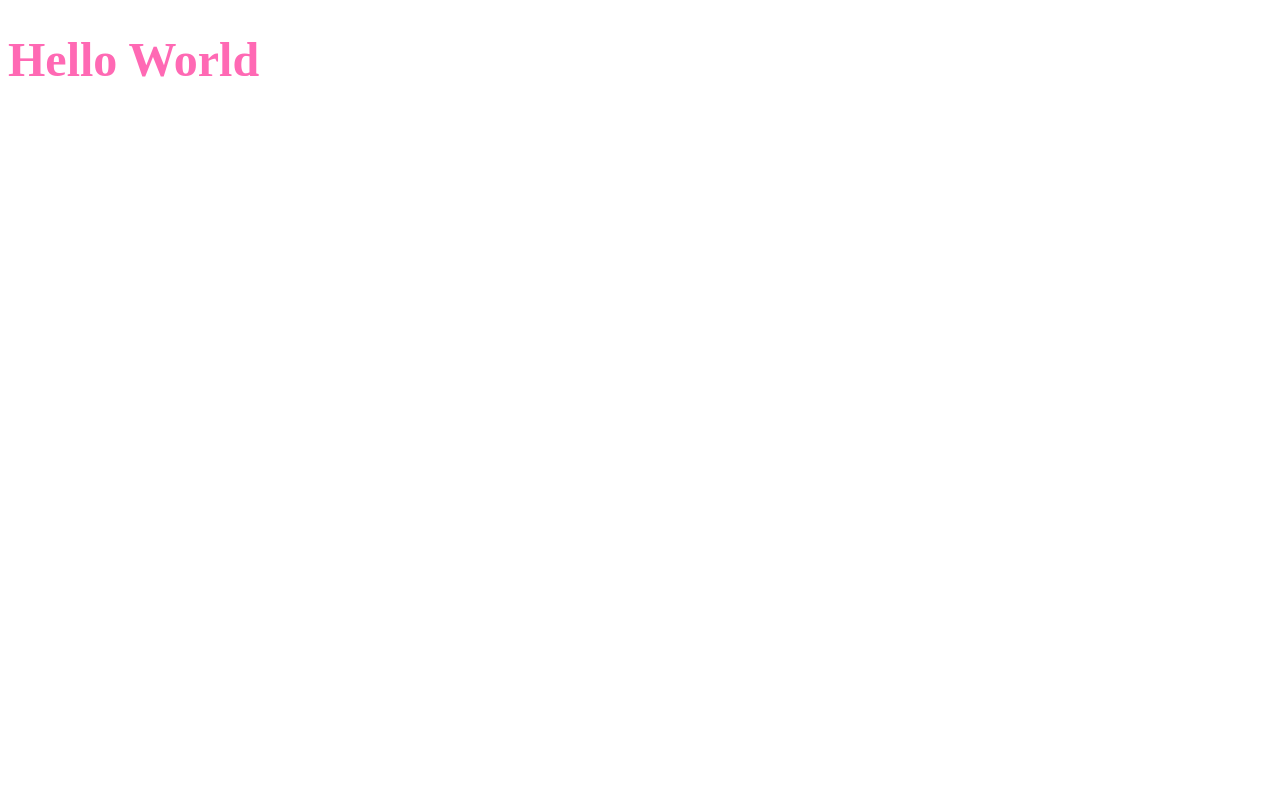
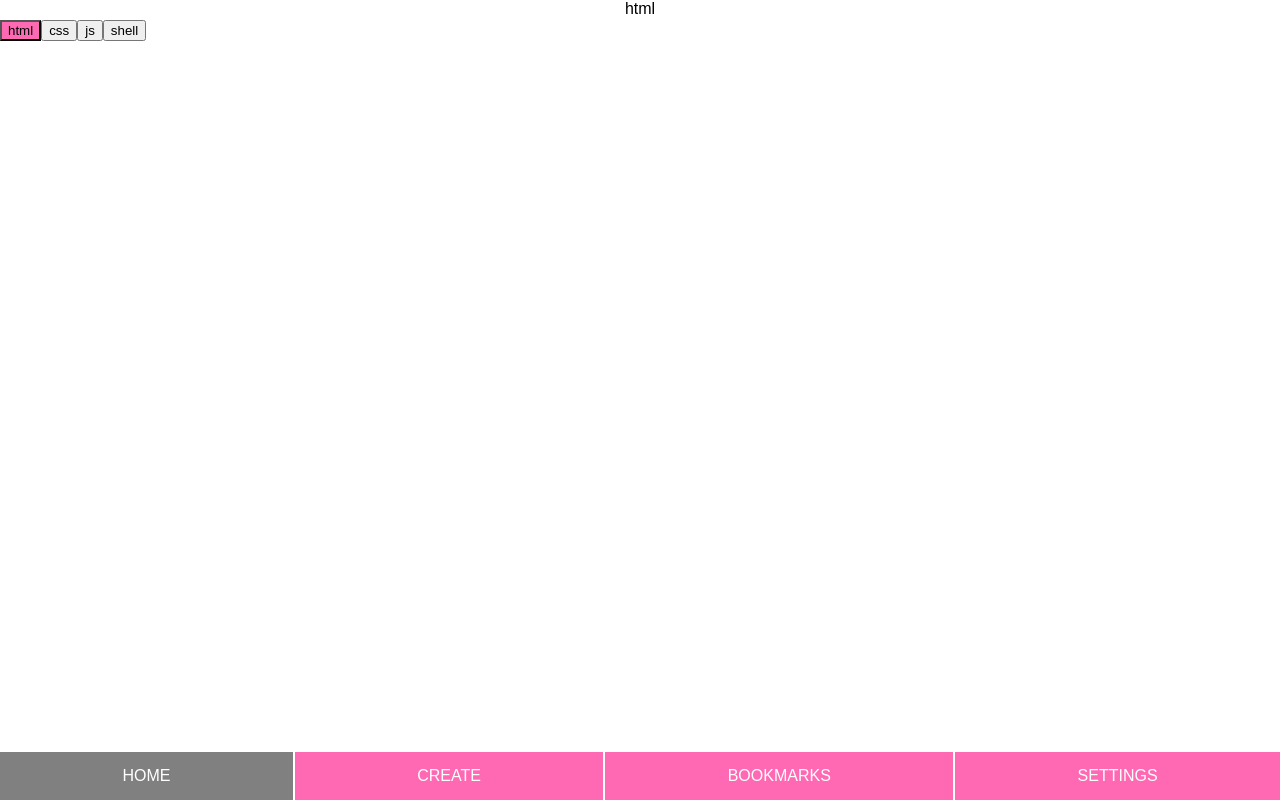
Before and after one commit to FSchubert92/react-learning-app, a React (Create React App) app: page / in a window 1280 px wide. Built offline with nearby package versions, Linux system fonts and the light colour scheme.

Commit message:
added something

```diff
--- a/package.json
+++ b/package.json
@@ -10,6 +10,7 @@
     "babel-plugin-styled-components": "^1.10.0",
     "react": "^16.8.2",
     "react-dom": "^16.8.2",
+    "react-router-dom": "^4.3.1",
     "react-scripts": "2.1.5",
     "styled-components": "^4.1.3"
   },
--- a/src/App.js
+++ b/src/App.js
@@ -1,12 +1,94 @@
 import React, { Component } from 'react'
 import styled from 'styled-components'
-const StyledText = styled.h1`
-  font-size: 3em;
-  color: hotpink;
+import Header from './components/Header'
+import Filter from './components/Filter'
+import { BrowserRouter as Router, Route, NavLink } from 'react-router-dom'
+import Home from './routes/Home'
+import Create from './routes/Create'
+import Bookmarks from './routes/Bookmarks'
+import Settings from './routes/Settings'
+import GlobalStyles from './GlobalStyles'
+
+const BodyGrid = styled.div`
+  display: grid;
+  height: 100vh;
+  overflow: hidden;
+  grid-template-rows: auto 48px;
+  grid-gap: 2px;
 `
+
+const Navbar = styled.nav`
+  display: grid;
+  grid-auto-flow: column;
+  grid-gap: 2px;
+
+  .navItem {
+    display: flex;
+    align-items: center;
+    justify-content: center;
+    padding: 10px;
+    background: hotpink;
+    text-transform: uppercase;
+    color: white;
+    text-decoration: none;
+
+    &:hover {
+      background-color: deeppink;
+    }
+    &:active {
+      background: cyan;
+      color: black;
+    }
+  }
+  .navItem--active {
+    background: grey;
+  }
+`
+
 class App extends Component {
   render() {
-    return <StyledText>Hello World</StyledText>
+    return (
+      <Router>
+        <BodyGrid>
+          <Route exact path="/" component={Home} />
+          <Route path="/create" component={Create} />
+          <Route path="/bookmarks" component={Bookmarks} />
+          <Route path="/settings" component={Settings} />
+          <Navbar>
+            <NavLink
+              exact
+              activeClassName="navItem--active"
+              className={'navItem'}
+              to="/"
+            >
+              Home
+            </NavLink>
+            <NavLink
+              activeClassName="navItem--active"
+              className={'navItem'}
+              to="/create"
+            >
+              Create
+            </NavLink>
+            <NavLink
+              activeClassName="navItem--active"
+              className={'navItem'}
+              to="/bookmarks"
+            >
+              Bookmarks
+            </NavLink>
+            <NavLink
+              activeClassName="navItem--active"
+              className={'navItem'}
+              to="/settings"
+            >
+              Settings
+            </NavLink>
+            <GlobalStyles />
+          </Navbar>
+        </BodyGrid>
+      </Router>
+    )
   }
 }
 
--- /dev/null
+++ b/src/GlobalStyles.js
@@ -0,0 +1,12 @@
+import { createGlobalStyle } from 'styled-components'
+
+export default createGlobalStyle`
+  * {
+    box-sizing: border-box;
+  }
+
+  body {
+    font-family: sans-serif;
+    margin: 0;
+  }
+`
--- /dev/null
+++ b/src/components/Filter.js
@@ -0,0 +1,25 @@
+import React, { Component } from 'react'
+
+export default class Filter extends Component {
+  onClick = event => {
+    this.props.onClick(event.target.value)
+  }
+
+  render() {
+    const { items, active, onClick } = this.props
+
+    return items.map(item => {
+      return (
+        <button
+          style={item === active ? { background: 'hotpink' } : {}}
+          value={item}
+          onClick={() => onClick(item)}
+        >
+          {item}
+        </button>
+      )
+    })
+  }
+}
+
+// Todo Geschichte nachschauen, geht in die selbe Richtung. Mit .map über das Array der Items rübergehen und so zu rendern. Mit Turnery checken ob active und dann Klasse vergeben, onClick soll dann der Filter applied werden. Bei on Click wird in das active Obkejt der jeweilige Teil aufgenommen. Damit kann man dann auch das highlighting machen.^
--- /dev/null
+++ b/src/components/Header.js
@@ -0,0 +1,35 @@
+import React, { Component } from 'react'
+import Filter from './Filter'
+import styled from 'styled-components'
+
+const StyledHeader = styled.header`
+  display: grid;
+  grid-template-rows: auto auto;
+  grid-gap: 2px;
+  justify-content: center;
+`
+
+export default class Header extends Component {
+  state = {
+    items: ['html', 'css', 'js', 'shell'],
+    activeTag: 'html',
+  }
+  setFilter = activeTag => {
+    this.setState({
+      activeTag: activeTag,
+    })
+  }
+
+  render() {
+    return (
+      <div>
+        <StyledHeader>{this.state.activeTag}</StyledHeader>
+        <Filter
+          items={this.state.items}
+          active={this.state.activeTag}
+          onClick={this.setFilter}
+        />
+      </div>
+    )
+  }
+}
--- /dev/null
+++ b/src/routes/Bookmarks.js
@@ -0,0 +1,7 @@
+import React, { Component } from 'react'
+
+export default class Bookmarks extends Component {
+  render() {
+    return <div>Bookmarks</div>
+  }
+}
--- /dev/null
+++ b/src/routes/Create.js
@@ -0,0 +1,7 @@
+import React, { Component } from 'react'
+
+export default class Create extends Component {
+  render() {
+    return <div>Create</div>
+  }
+}
--- /dev/null
+++ b/src/routes/Home.js
@@ -0,0 +1,13 @@
+import React, { Component } from 'react'
+import Filter from '../components/Filter'
+import Header from '../components/Header'
+
+export default class Home extends Component {
+  render() {
+    return (
+      <div>
+        <Header text="" />
+      </div>
+    )
+  }
+}
--- /dev/null
+++ b/src/routes/Settings.js
@@ -0,0 +1,7 @@
+import React, { Component } from 'react'
+
+export default class Settings extends Component {
+  render() {
+    return <div>Settings</div>
+  }
+}
--- /dev/null
+++ b/src/services.js
@@ -0,0 +1,3 @@
+export function getAllCards() {}
+
+export function postNewCard(card) {}
```
Also changed, not shown: 1 other file (tests, documents, lock files or other folders).
